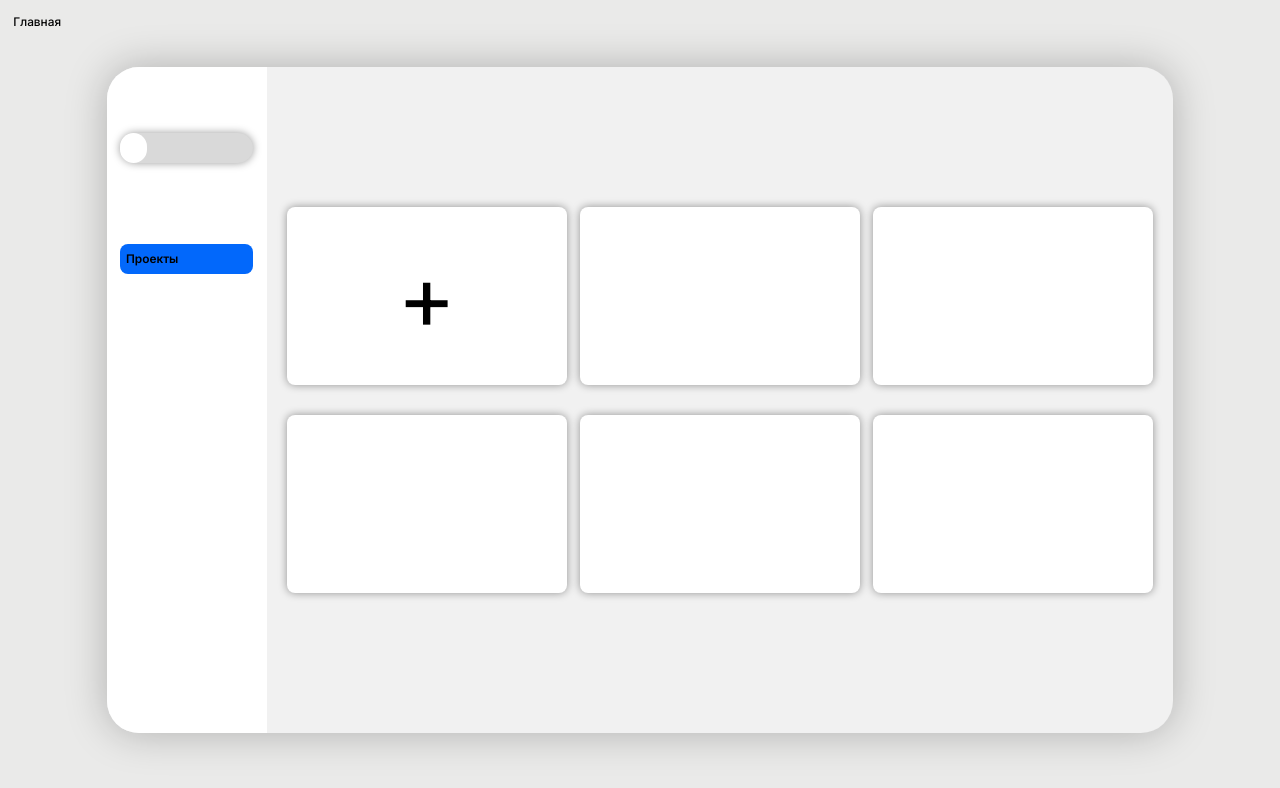
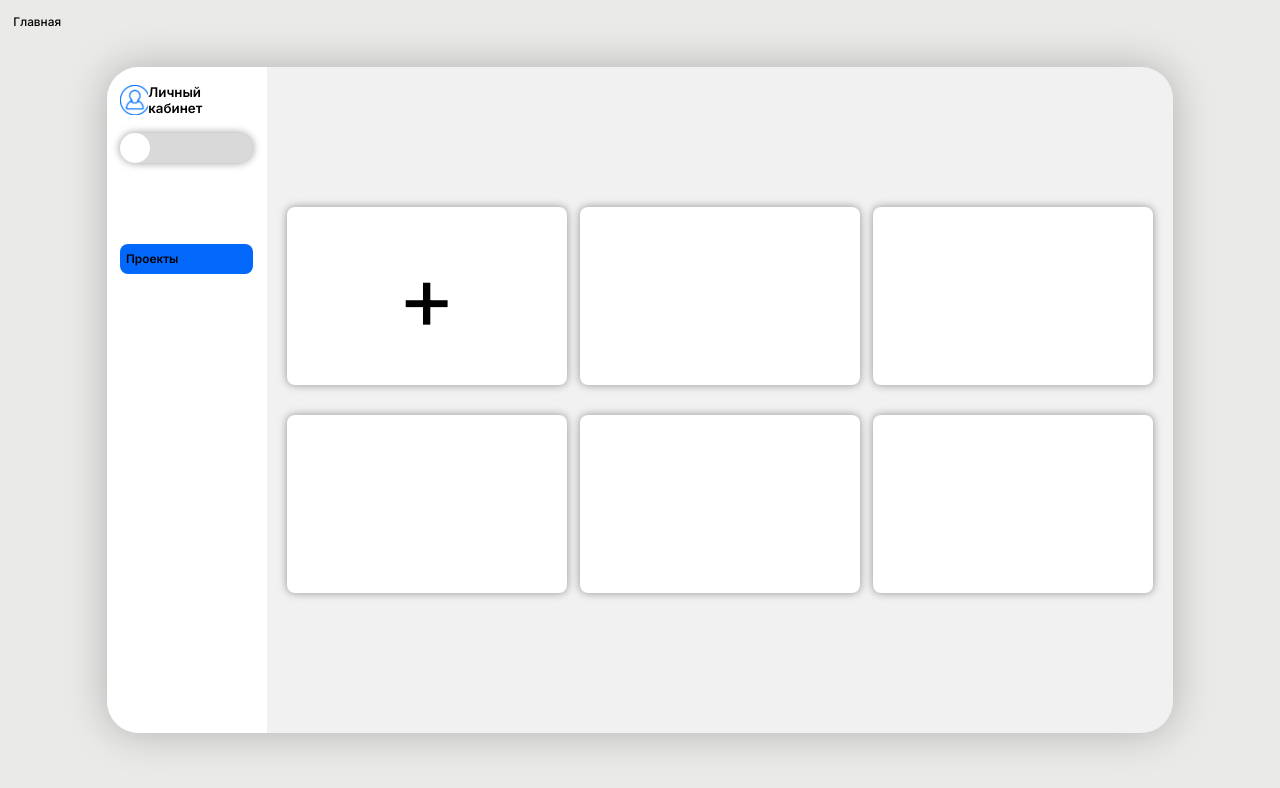
Before and after one commit to danyayok/UMIRHack-QASHA, a React (Vite) app in the folder frontend/: page /Account in a window 1280 px wide. Shown: the top 788 px of the page. Built offline with nearby package versions, Linux system fonts and the light colour scheme; the HTML template or start-up script is replaced by a standard one.

Commit message:
Сильный мужчина никогда не ударит девушку слабо

```diff
--- a/frontend/src/pages/Account.jsx
+++ b/frontend/src/pages/Account.jsx
@@ -196,12 +196,24 @@ export default function Account(){
                 return <div className='card' key={card.id}></div>
         }
     }
+// **********************************************************************************
 
+
+
+
+
+
+
+// **********************************************************************************
     return(
         <div id="travoman">
             <div className='homelink'><Link to='/' className='home'>Главная</Link></div>
             <div id="account">
                 <aside id="accountpanel">
+                    <div id="account-div">
+                        <div id='accountt'></div>
+                        <h2 id='account-text'>Личный кабинет</h2>
+                    </div>
                     <div id="user">
                         <div id='ava'></div>
                         <div id='user-name'></div>
--- a/frontend/src/pages/components/FrontendOverview.jsx
+++ b/frontend/src/pages/components/FrontendOverview.jsx
@@ -2,7 +2,6 @@ import '../../static/global.css'
 import '../../static/frontOver.css'
 
 export default function FrontendOverview({ project }) {
-    // Используем данные из props, если они переданы, иначе дефолтные значения
     const testPercentage = project?.testPercentage || 40;
     const projectName = project?.name || 'Проект';
     const indicators = project?.indicators || [
@@ -11,7 +10,6 @@ export default function FrontendOverview({ project }) {
         { name: 'Tickets', status: 'not-started' }
     ];
 
-    // Функция для определения цвета индикатора по статусу
     const getIndicatorColor = (status) => {
         switch (status) {
             case 'completed':
@@ -63,10 +61,9 @@ export default function FrontendOverview({ project }) {
             </div>
 
             <div id='tests-div'>
-                {/* Здесь можно отображать данные тестов из project */}
                 {project?.recentTests && (
                     <div>
-                        {/* Отображение последних тестов */}
+
                     </div>
                 )}
             </div>
--- a/frontend/src/static/account.css
+++ b/frontend/src/static/account.css
@@ -91,12 +91,7 @@
     box-shadow: var(--light-shadow);
 }
 
-#ava{
-    background-color: white;
-    width: 2.0833333333333333333333333333333vw;
-    height: 3.7037037037037037037037037037037vh;
-    border-radius: 4dvh;
-}
+
 
 #projects{
     grid-row-start: 6;
@@ -428,3 +423,35 @@
 #backup-button:hover:not(.active){
     background-color: #0258d8;
 }
+
+#account-div{
+    grid-column-start: 2;
+    grid-row-start: 2;
+    display: flex;
+    flex-direction: row;
+    justify-content: space-around;
+    align-items: center;
+}
+
+#account-text{
+    margin: 0;
+    padding: 0;
+    font-size: 1.6666666666666666666666666666667vh;
+    font-weight: 600;
+    font-family: "Inter";
+}
+
+#accountt{
+    background-image: url('../static/assets/account-icon.png');
+    background-size: cover;
+    background-repeat: no-repeat;
+    width: 3.7037037037037037037037037037037vh;
+    height: 3.7037037037037037037037037037037vh;
+}
+
+#ava{
+    width: 3.7037037037037037037037037037037vh;
+    height: 3.7037037037037037037037037037037vh;
+    background-color: white;
+    border-radius: 10dvh;
+}
```
Also changed, not shown: frontend/src/pages/components/Settings.jsx (added), frontend/src/static/assets/account-icon.png (added).
